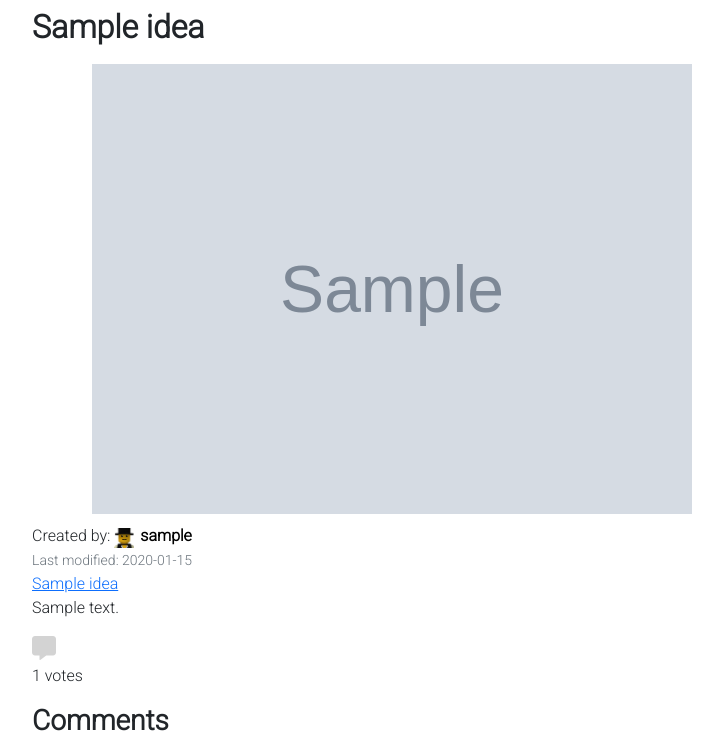
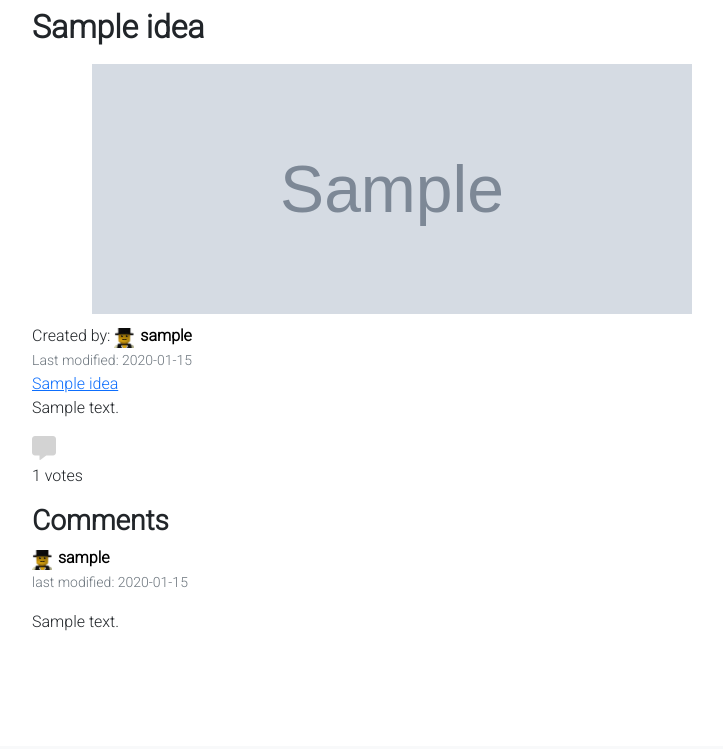
Before and after one commit to shondy/HB-lightbulb, a Flask app: page /ideas/1/comments in a window 1280 px wide. Shown: the part 54-803 px from the top of the page, without its empty margins (76-799 px from the left). After the commit the page ends 685 px from the top, so only its background shows below. Run offline with Flask 2, Linux system fonts and the light colour scheme; tables that the repository leaves empty hold one stand-in row (values such as "Sample post"); grey boxes marked "Sample" are stand-in pictures; some libraries are stand-ins or nearby versions.

Commit message:
updated img

```diff
--- a/static/css/style.css
+++ b/static/css/style.css
@@ -106,6 +106,7 @@ h1, h2, h3, h4, h5, h6 {
 
 .idea-img {
     width: 600px;
+    height: 250px;
     margin: 10px 60px;
 }
 
```
Also changed, not shown: static/img/lego3.jpg, static/img/lego6.jpg.
